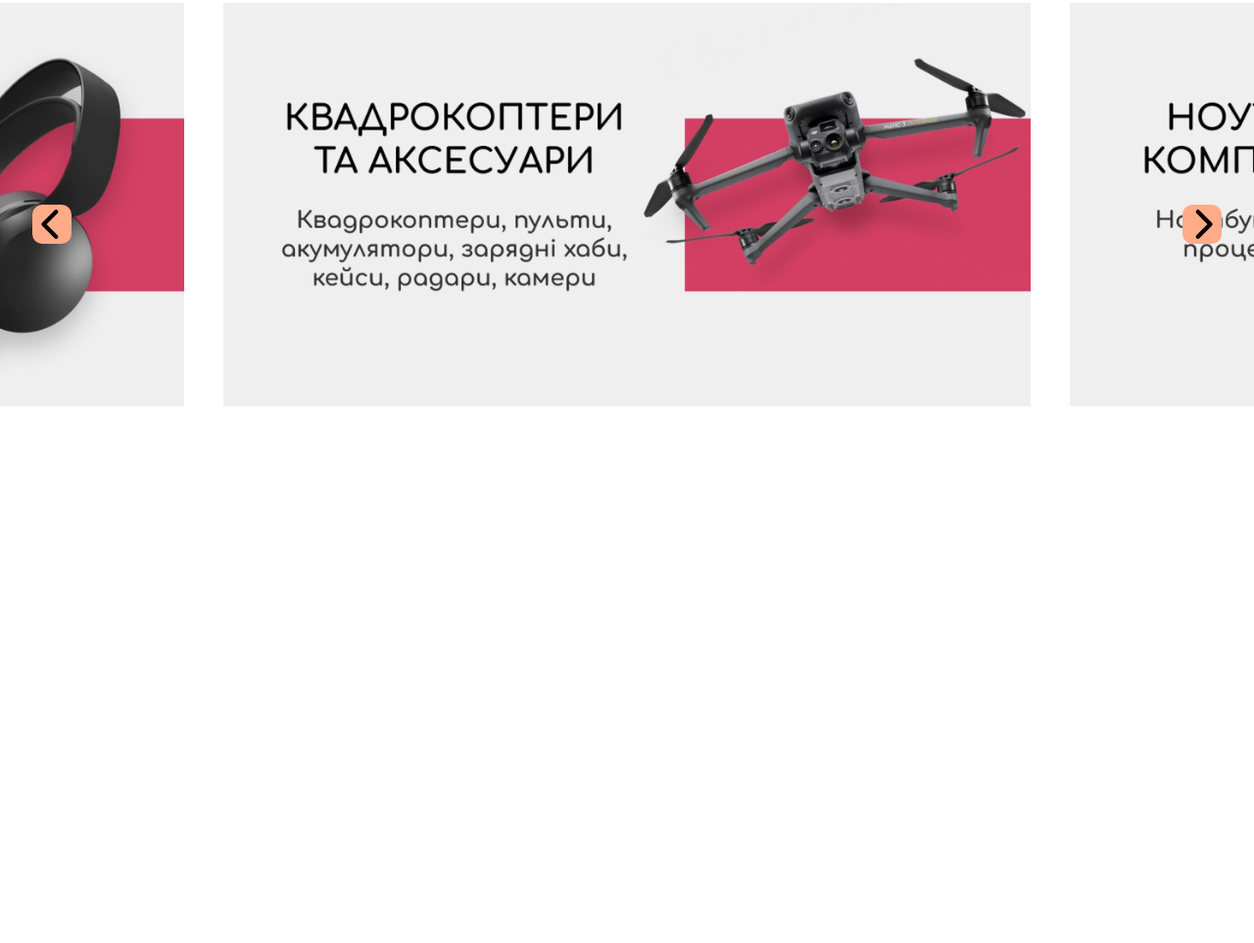
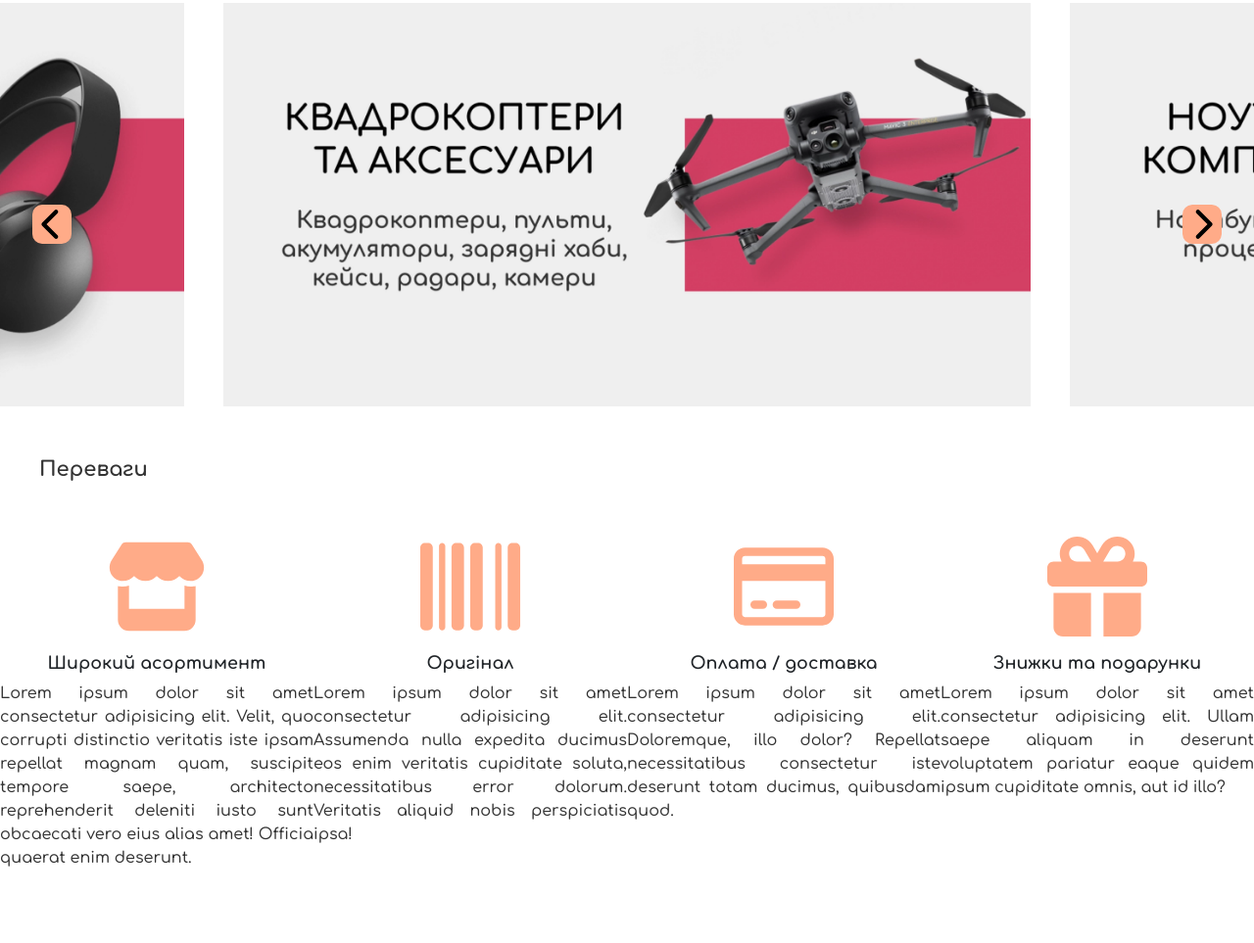
Before and after one commit to VadimLopuh/game-zone, a website: page src/index.html in a window 1280 px wide. Shown: the part 975-1938 px from the top of the page at 98% size. Before the commit the page ends 1428 px from the top, so only its background shows below. Drawn offline with nearby package versions, Linux system fonts and the light colour scheme.

Commit message:
create benefit and finish

```diff
--- a/src/index.html
+++ b/src/index.html
@@ -139,6 +139,34 @@
         </div>
     </section>
 
+    <section class="benefit">
+        <div class="container">
+            <h2 class="header">Переваги</h2>
+            <div class="benefit__inner">
+                <div class="benefit__item">
+                    <svg viewBox="0 0 576 512"><path d="M547.6 103.8L490.3 13.1C485.2 5 476.1 0 466.4 0H109.6C99.9 0 90.8 5 85.7 13.1L28.3 103.8c-29.6 46.8-3.4 111.9 51.9 119.4c4 .5 8.1 .8 12.1 .8c26.1 0 49.3-11.4 65.2-29c15.9 17.6 39.1 29 65.2 29c26.1 0 49.3-11.4 65.2-29c15.9 17.6 39.1 29 65.2 29c26.2 0 49.3-11.4 65.2-29c16 17.6 39.1 29 65.2 29c4.1 0 8.1-.3 12.1-.8c55.5-7.4 81.8-72.5 52.1-119.4zM499.7 254.9l-.1 0c-5.3 .7-10.7 1.1-16.2 1.1c-12.4 0-24.3-1.9-35.4-5.3V384H128V250.6c-11.2 3.5-23.2 5.4-35.6 5.4c-5.5 0-11-.4-16.3-1.1l-.1 0c-4.1-.6-8.1-1.3-12-2.3V384v64c0 35.3 28.7 64 64 64H448c35.3 0 64-28.7 64-64V384 252.6c-4 1-8 1.8-12.3 2.3z"/></svg>
+                    <p class="benefit__header">Широкий асортимент</p>
+                    <p class="benefit__text">Lorem ipsum dolor sit amet consectetur adipisicing elit. Velit, quo corrupti distinctio veritatis iste ipsam repellat magnam quam, suscipit tempore saepe, architecto reprehenderit deleniti iusto sunt obcaecati vero eius alias amet! Officia quaerat enim deserunt.</p>
+                </div>
+                <div class="benefit__item">
+                    <svg viewBox="0 0 512 512"><path d="M24 32C10.7 32 0 42.7 0 56V456c0 13.3 10.7 24 24 24H40c13.3 0 24-10.7 24-24V56c0-13.3-10.7-24-24-24H24zm88 0c-8.8 0-16 7.2-16 16V464c0 8.8 7.2 16 16 16s16-7.2 16-16V48c0-8.8-7.2-16-16-16zm72 0c-13.3 0-24 10.7-24 24V456c0 13.3 10.7 24 24 24h16c13.3 0 24-10.7 24-24V56c0-13.3-10.7-24-24-24H184zm96 0c-13.3 0-24 10.7-24 24V456c0 13.3 10.7 24 24 24h16c13.3 0 24-10.7 24-24V56c0-13.3-10.7-24-24-24H280zM448 56V456c0 13.3 10.7 24 24 24h16c13.3 0 24-10.7 24-24V56c0-13.3-10.7-24-24-24H472c-13.3 0-24 10.7-24 24zm-64-8V464c0 8.8 7.2 16 16 16s16-7.2 16-16V48c0-8.8-7.2-16-16-16s-16 7.2-16 16z"/></svg>
+                    <p class="benefit__header">Оригінал</p>
+                    <p class="benefit__text">Lorem ipsum dolor sit amet consectetur adipisicing elit. Assumenda nulla expedita ducimus eos enim veritatis cupiditate soluta, necessitatibus error dolorum. Veritatis aliquid nobis perspiciatis ipsa!</p>
+                </div>
+                <div class="benefit__item">
+                    <svg viewBox="0 0 576 512"><path d="M512 80c8.8 0 16 7.2 16 16v32H48V96c0-8.8 7.2-16 16-16H512zm16 144V416c0 8.8-7.2 16-16 16H64c-8.8 0-16-7.2-16-16V224H528zM64 32C28.7 32 0 60.7 0 96V416c0 35.3 28.7 64 64 64H512c35.3 0 64-28.7 64-64V96c0-35.3-28.7-64-64-64H64zm56 304c-13.3 0-24 10.7-24 24s10.7 24 24 24h48c13.3 0 24-10.7 24-24s-10.7-24-24-24H120zm128 0c-13.3 0-24 10.7-24 24s10.7 24 24 24H360c13.3 0 24-10.7 24-24s-10.7-24-24-24H248z"/></svg>
+                    <p class="benefit__header">Оплата / доставка</p>
+                    <p class="benefit__text">Lorem ipsum dolor sit amet consectetur adipisicing elit. Doloremque, illo dolor? Repellat necessitatibus consectetur iste deserunt totam ducimus, quibusdam quod.</p>
+                </div>
+                <div class="benefit__item">
+                    <svg viewBox="0 0 512 512"><path d="M190.5 68.8L225.3 128H224 152c-22.1 0-40-17.9-40-40s17.9-40 40-40h2.2c14.9 0 28.8 7.9 36.3 20.8zM64 88c0 14.4 3.5 28 9.6 40H32c-17.7 0-32 14.3-32 32v64c0 17.7 14.3 32 32 32H480c17.7 0 32-14.3 32-32V160c0-17.7-14.3-32-32-32H438.4c6.1-12 9.6-25.6 9.6-40c0-48.6-39.4-88-88-88h-2.2c-31.9 0-61.5 16.9-77.7 44.4L256 85.5l-24.1-41C215.7 16.9 186.1 0 154.2 0H152C103.4 0 64 39.4 64 88zm336 0c0 22.1-17.9 40-40 40H288h-1.3l34.8-59.2C329.1 55.9 342.9 48 357.8 48H360c22.1 0 40 17.9 40 40zM32 288V464c0 26.5 21.5 48 48 48H224V288H32zM288 512H432c26.5 0 48-21.5 48-48V288H288V512z"/></svg>
+                    <p class="benefit__header">Знижки та подарунки</p>
+                    <p class="benefit__text">Lorem ipsum dolor sit amet consectetur adipisicing elit. Ullam saepe aliquam in deserunt voluptatem pariatur eaque quidem ipsum cupiditate omnis, aut id illo?</p>
+                </div>
+            </div>
+        </div>
+    </section>
+
     <script type="text/javascript" src="//code.jquery.com/jquery-1.11.0.min.js"></script>
     <script type="text/javascript" src="//code.jquery.com/jquery-migrate-1.2.1.min.js"></script>
     <script type="text/javascript" src="js/slick.min.js"></script>
--- /dev/null
+++ b/src/sass/blocks/_benefit.scss
@@ -0,0 +1,42 @@
+@import '../base/misinis';
+
+.benefit {
+    min-height: 510px;
+
+    .header {
+        font-size: 21px;
+        font-weight: 700;
+        color: $main-color;
+        margin-bottom: 42px;
+    }
+
+    &__inner {
+        display: flex;
+        justify-content: space-between;
+
+    }
+
+    &__item {
+        width: 320px;
+        text-align: center;
+
+        svg {
+            width: 102px;
+            height: 102px;
+            fill: #ffab88;
+        }
+    }
+
+    &__header {
+        font-size: 17.5px;
+        font-weight: 700;
+        margin: 15px 0 5px 0;
+    }
+
+    &__text {
+        color: $main-color;
+        font-size: 16px;
+        font-weight: 400;
+        text-align: justify;
+    }
+}
--- a/src/sass/style.scss
+++ b/src/sass/style.scss
@@ -4,6 +4,7 @@
 @import 'base/misinis';
 @import 'blocks/layout';
 @import 'blocks/catalog';
+@import 'blocks/benefit';
 
 * {
     font-family: 'Comfortaa', sans-serif;
```
Also changed, not shown: src/css/style.min.css.
